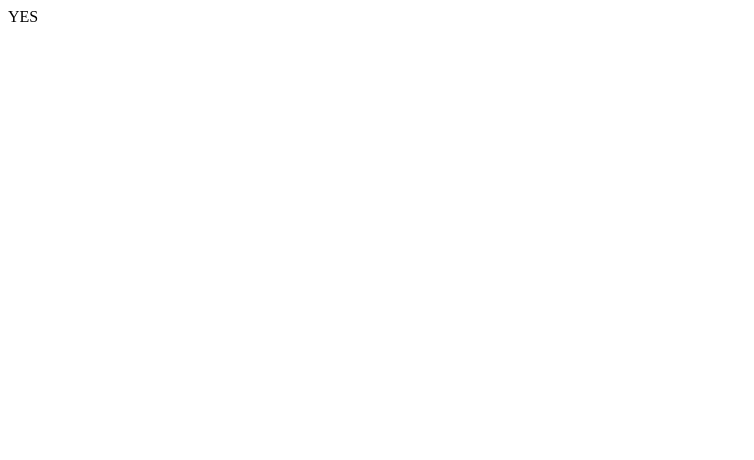
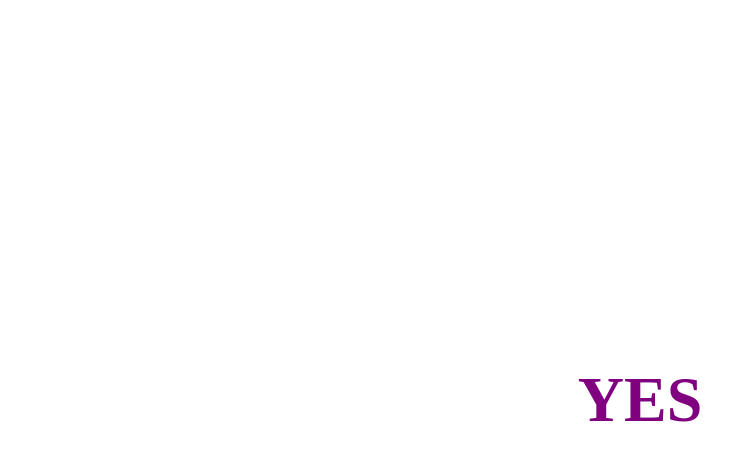
Before and after one commit to gagolucasm/web_test, a plain HTML site: page index.html in a window 1280 px wide. Shown: the whole page, without its empty margins (0-754 px from the left). Drawn offline with Linux system fonts and the light colour scheme.

Commit message:
Update index.html

```diff
--- a/index.html
+++ b/index.html
@@ -1 +1,27 @@
-<p>YES</p>
+<!DOCTYPE html>
+<html lang="en">
+<head>
+    <meta charset="UTF-8">
+    <meta name="viewport" content="width=device-width, initial-scale=1.0">
+    <title>Simple Display</title>
+    <style>
+        /* Set the body to have a white background and full height */
+        body {
+            background-color: white;
+            margin: 0; /* Remove default margin */
+            height: 100vh; /* Full viewport height */
+            display: flex; /* Enable flexbox */
+            align-items: center; /* Center content vertically */
+            justify-content: center; /* Center content horizontally */
+        }
+        /* Style for the text */
+        h1 {
+            color: purple; /* Set text color to purple */
+            font-size: 4em; /* Increase font size */
+        }
+    </style>
+</head>
+<body>
+    <h1>YES</h1>
+</body>
+</html>
```
